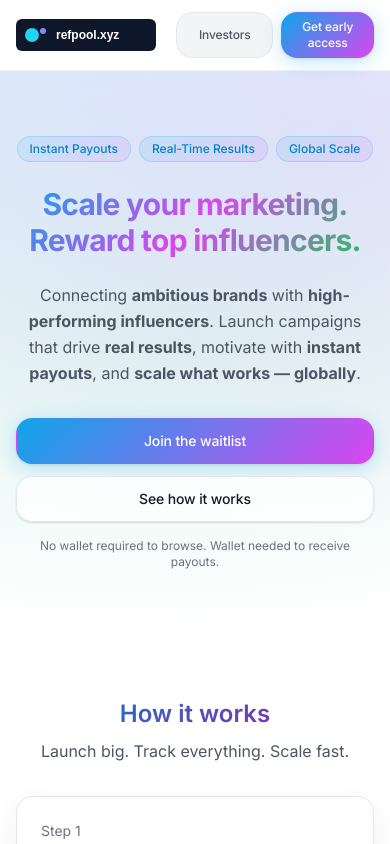
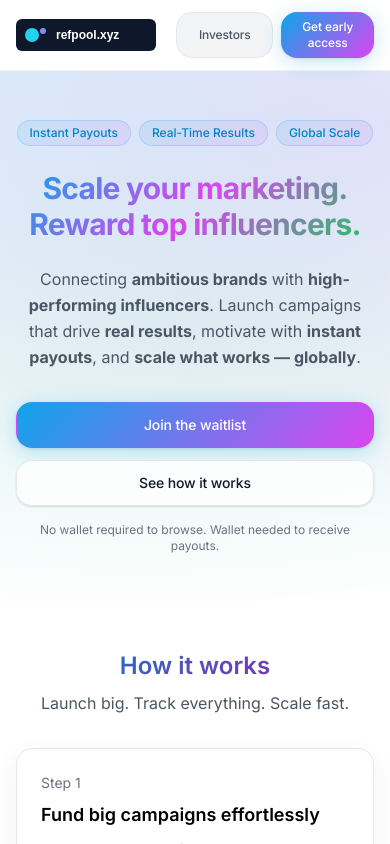
Before and after one commit to mihailistov/refpool-landing, a Next.js app: page / in a window 390 px wide. Shown: the top 844 px of the page. Built offline with nearby package versions, Linux system fonts and the light colour scheme.

Commit message:
hero copy changes

```diff
--- a/styles/globals.css
+++ b/styles/globals.css
@@ -78,7 +78,7 @@ html, body {
     0 2px 8px rgba(34,197,94,0.06);
 }
 
-.section { @apply py-16 md:py-24; }
+.section { @apply py-12 md:py-24; }
 
 /* Typography */
 .h1 {
```
